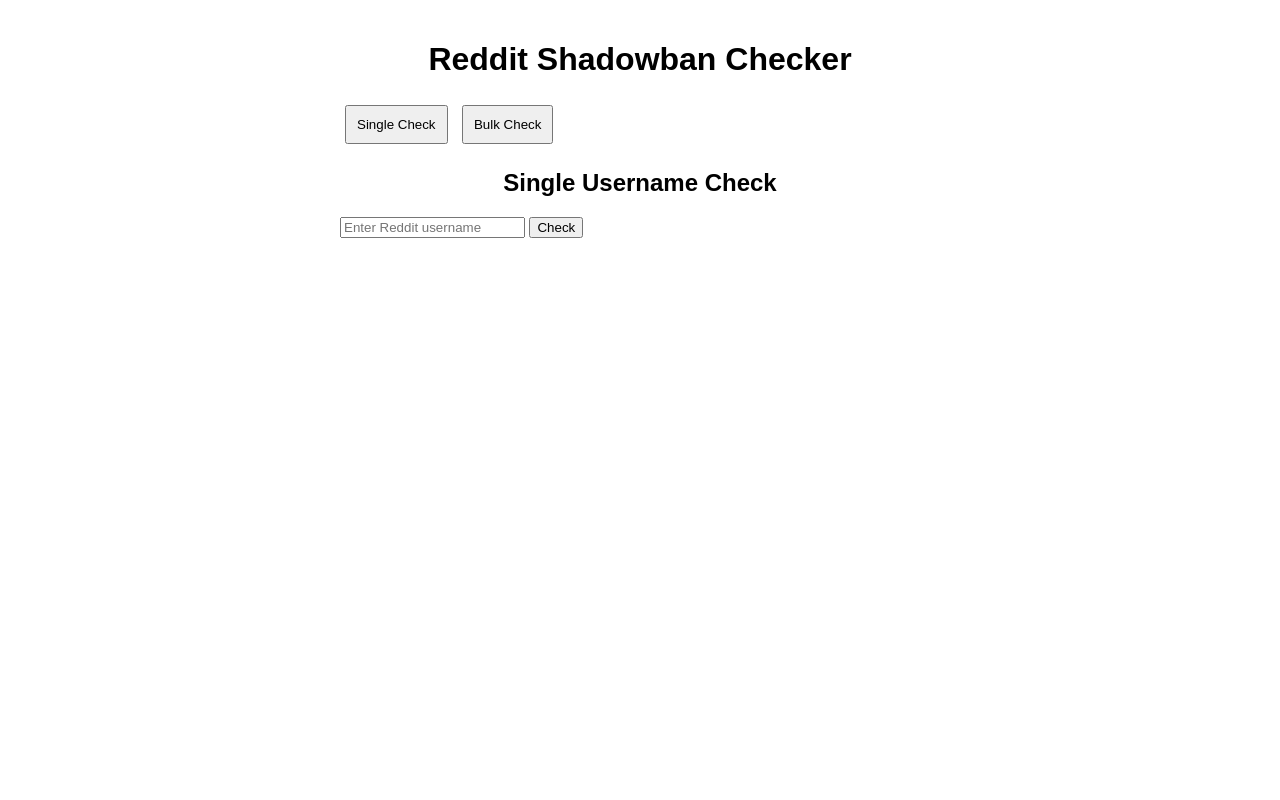
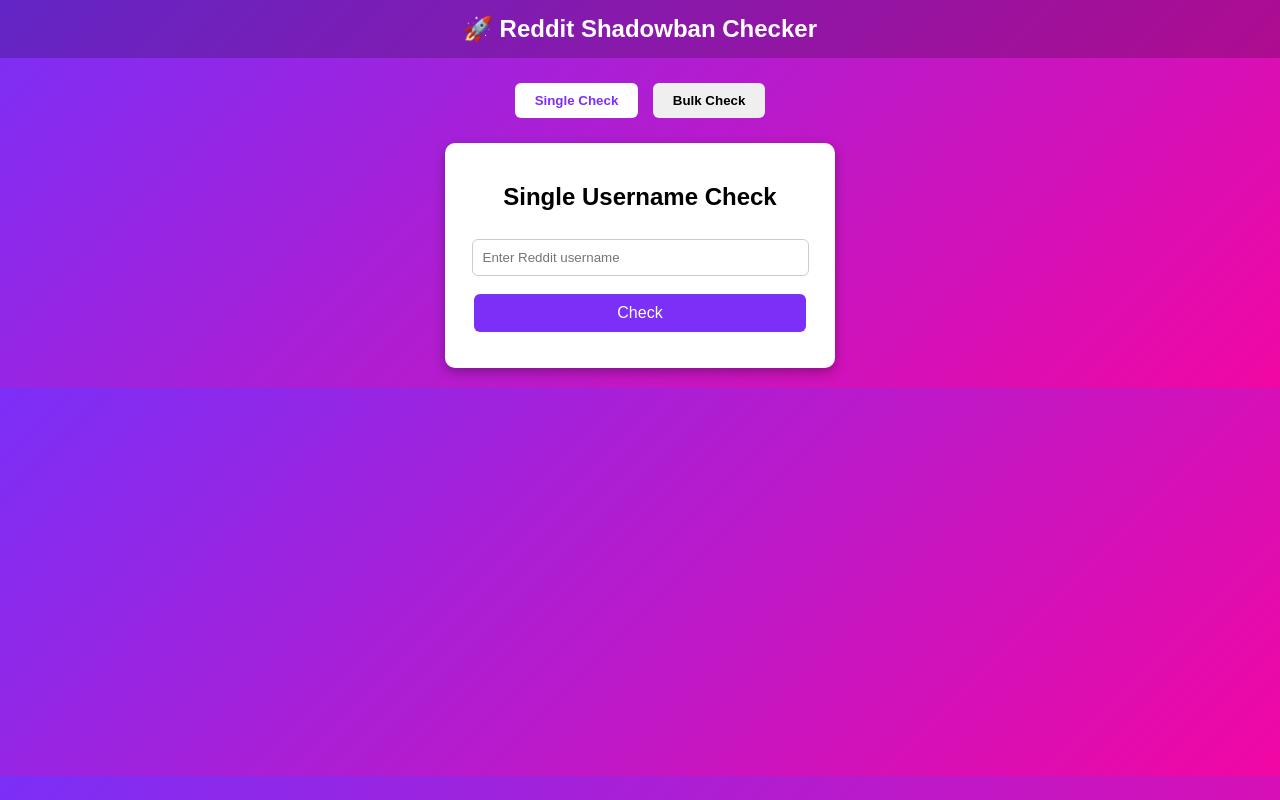
Before and after one commit to superfurrypeng/reddit-checker-frontend, a plain HTML site: page index.html in a window 1280 px wide. Drawn offline with Linux system fonts and the light colour scheme.

Commit message:
Update index.html

```diff
--- a/index.html
+++ b/index.html
@@ -7,87 +7,149 @@
   <style>
     body {
       font-family: Arial, sans-serif;
-      max-width: 600px;
-      margin: auto;
+      background: linear-gradient(135deg, #7b2ff7, #f107a3);
+      color: white;
+      margin: 0;
+      padding: 0;
+      text-align: center;
+    }
+    header {
+      background: rgba(0, 0, 0, 0.2);
+      padding: 15px;
+      font-size: 1.5rem;
+      font-weight: bold;
+    }
+    .tabs {
+      margin-top: 20px;
+    }
+    .tabs button {
+      padding: 10px 20px;
+      margin: 5px;
+      border: none;
+      border-radius: 6px;
+      cursor: pointer;
+      font-weight: bold;
+    }
+    .tabs button.active {
+      background: #fff;
+      color: #7b2ff7;
+    }
+    .tab-content {
+      display: none;
+      background: white;
+      color: black;
+      margin: 20px auto;
       padding: 20px;
+      border-radius: 10px;
+      width: 350px;
+      box-shadow: 0px 4px 12px rgba(0,0,0,0.3);
     }
-    h1, h2 { text-align: center; }
-    .tab-buttons button {
+    .tab-content.active { display: block; }
+    input, textarea {
+      width: 90%;
+      margin: 8px 0;
       padding: 10px;
-      margin: 5px;
+      border: 1px solid #ccc;
+      border-radius: 6px;
+    }
+    button.action {
+      background: #7b2ff7;
+      color: white;
+      padding: 10px;
+      width: 95%;
+      border: none;
+      border-radius: 6px;
+      font-size: 1rem;
       cursor: pointer;
+      margin-top: 10px;
     }
-    .tab { display: none; }
-    .tab.active { display: block; }
-    textarea { width: 100%; height: 100px; }
-    .result { padding: 10px; margin: 5px 0; border: 1px solid #ddd; }
+    button.action:hover { background: #5a1ccf; }
+    .result {
+      margin-top: 10px;
+      font-weight: bold;
+    }
+    table {
+      width: 100%;
+      border-collapse: collapse;
+      margin-top: 10px;
+    }
+    th, td {
+      border: 1px solid #ccc;
+      padding: 6px;
+      font-size: 0.9rem;
+    }
   </style>
 </head>
 <body>
-  <h1>Reddit Shadowban Checker</h1>
 
-  <div class="tab-buttons">
-    <button onclick="showTab('single')">Single Check</button>
-    <button onclick="showTab('bulk')">Bulk Check</button>
+<header>🚀 Reddit Shadowban Checker</header>
+
+<div class="tabs">
+  <button id="singleBtn" onclick="showTab('single')" class="active">Single Check</button>
+  <button id="bulkBtn" onclick="showTab('bulk')">Bulk Check</button>
 </div>
 
-  <div id="single" class="tab active">
+<div id="single" class="tab-content active">
   <h2>Single Username Check</h2>
   <input type="text" id="singleUser" placeholder="Enter Reddit username">
-    <button onclick="singleCheck()">Check</button>
-    <div id="singleResult"></div>
+  <button class="action" onclick="singleCheck()">Check</button>
+  <p id="singleResult" class="result"></p>
 </div>
 
-  <div id="bulk" class="tab">
+<div id="bulk" class="tab-content">
   <h2>Bulk Username Check</h2>
-    <input type="text" id="bulkCode" placeholder="Enter Access Code">
-    <textarea id="bulkUsers" placeholder="Enter usernames separated by spaces or commas"></textarea>
-    <button onclick="bulkCheck()">Bulk Check</button>
-    <div id="bulkResult"></div>
+  <input type="text" id="bulkCode" placeholder="Enter Your Code">
+  <textarea id="bulkUsers" placeholder="Enter usernames (space or comma separated)"></textarea>
+  <button class="action" onclick="bulkCheck()">Check Bulk</button>
+  <div id="bulkResult" class="result"></div>
 </div>
 
 <script>
   const API_URL = "https://reddit-checker-8j5n.onrender.com";
 
   function showTab(tab) {
-      document.querySelectorAll('.tab').forEach(t => t.classList.remove('active'));
-      document.getElementById(tab).classList.add('active');
+    document.getElementById("single").classList.remove("active");
+    document.getElementById("bulk").classList.remove("active");
+    document.getElementById("singleBtn").classList.remove("active");
+    document.getElementById("bulkBtn").classList.remove("active");
+    document.getElementById(tab).classList.add("active");
+    document.getElementById(tab + "Btn").classList.add("active");
   }
 
   async function singleCheck() {
     const user = document.getElementById("singleUser").value.trim();
     if (!user) return alert("Enter a username");
-
     const res = await fetch(`${API_URL}/check/${encodeURIComponent(user)}`);
     const data = await res.json();
-      document.getElementById("singleResult").innerHTML =
-        `<div class="result">${user} → ${data.exists ? "✅ Exists" : "❌ Shadowbanned/Not Found"}</div>`;
+    document.getElementById("singleResult").textContent =
+      data.exists ? `✅ ${user} exists` : `❌ ${user} is shadowbanned or does not exist`;
   }
 
   async function bulkCheck() {
     const code = document.getElementById("bulkCode").value.trim();
     let users = document.getElementById("bulkUsers").value.trim();
     if (!users || !code) return alert("Enter both code and usernames");
-
-      users = users.replace(/\s+/g, ",").split(",").map(u => u.trim()).filter(u => u);
+    const usernames = users.replace(/\s+/g, ",").split(",").map(u => u.trim()).filter(Boolean);
 
     const res = await fetch(`${API_URL}/bulk-check`, {
       method: "POST",
       headers: { "Content-Type": "application/json" },
-        body: JSON.stringify({ usernames: users, code })
+      body: JSON.stringify({ usernames: usernames.join(" "), code })
     });
 
     const data = await res.json();
     if (data.error) {
-        document.getElementById("bulkResult").innerHTML = `<div class="result">❌ ${data.error}</div>`;
+      document.getElementById("bulkResult").innerHTML = `<p style="color:red;">❌ ${data.error}</p>`;
     } else {
-        let html = `<p>Remaining Uses: ${data.remaining}</p>`;
+      let html = `<p>Remaining Uses: ${data.remaining}</p><table><tr><th>Username</th><th>Status</th></tr>`;
       data.results.forEach(r => {
-          html += `<div class="result">${r.username} → ${r.exists ? "✅ Exists" : "❌ Shadowbanned/Not Found"}</div>`;
+        html += `<tr><td>${r.username}</td><td>${r.exists ? "✅ Exists" : "❌ Shadowbanned/Not Found"}</td></tr>`;
       });
+      html += "</table>";
       document.getElementById("bulkResult").innerHTML = html;
     }
   }
 </script>
+
 </body>
 </html>
```
Lines whose indentation alone changed are shown as unchanged.
